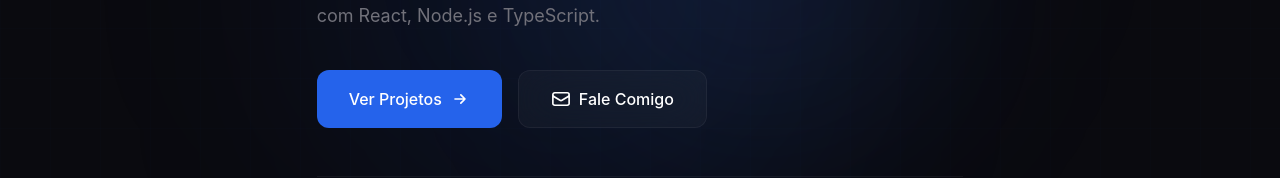
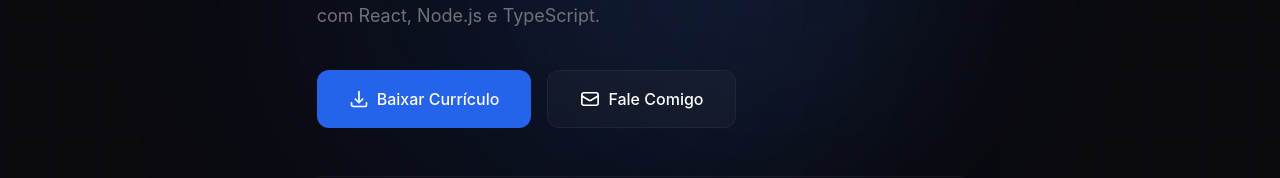
Before and after one commit to jairalvarengapereira/Portfolio, a Next.js app: page / in a window 1280 px wide. Shown: the part 472-650 px from the top of the page. Built offline with nearby package versions, Linux system fonts and the light colour scheme; no server answers.

Commit message:
feat: add download CV button in Hero section

```diff
--- a/components/Hero.tsx
+++ b/components/Hero.tsx
@@ -84,13 +84,14 @@ export default function Hero() {
               className="flex flex-wrap gap-4"
             >
               <a
-                href="#projetos"
+                href="/jairap-dev.pdf"
+                download
                 className="group relative inline-flex items-center gap-2 px-8 py-4 bg-blue-600 text-white font-medium rounded-xl transition-all duration-300 hover:bg-blue-500 hover:shadow-xl hover:shadow-blue-500/25"
               >
-                <span>Ver Projetos</span>
-                <svg xmlns="http://www.w3.org/2000/svg" className="h-5 w-5 transition-transform group-hover:translate-x-1" fill="none" viewBox="0 0 24 24" stroke="currentColor" strokeWidth={2}>
-                  <path strokeLinecap="round" strokeLinejoin="round" d="M13 7l5 5m0 0l-5 5m5-5H6" />
+                <svg xmlns="http://www.w3.org/2000/svg" className="h-5 w-5" fill="none" viewBox="0 0 24 24" stroke="currentColor" strokeWidth={2}>
+                  <path strokeLinecap="round" strokeLinejoin="round" d="M3 16.5v2.25A2.25 2.25 0 005.25 21h13.5A2.25 2.25 0 0021 18.75V16.5M16.5 12L12 16.5m0 0L7.5 12m4.5 4.5V3" />
                 </svg>
+                <span>Baixar Currículo</span>
               </a>
               <a
                 href="#contato"
```
Also changed, not shown: 1 other file (tests, documents, lock files or other folders).
